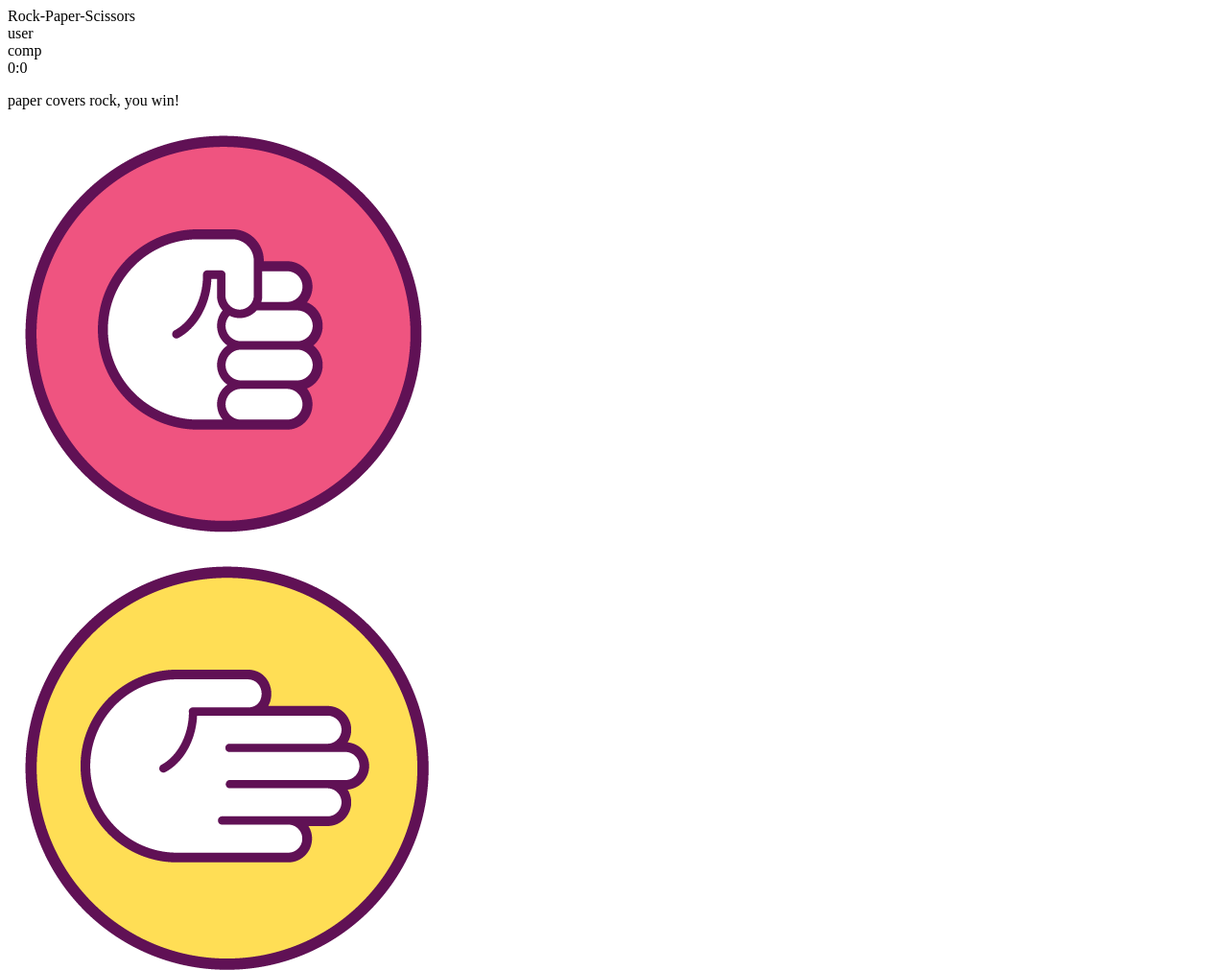
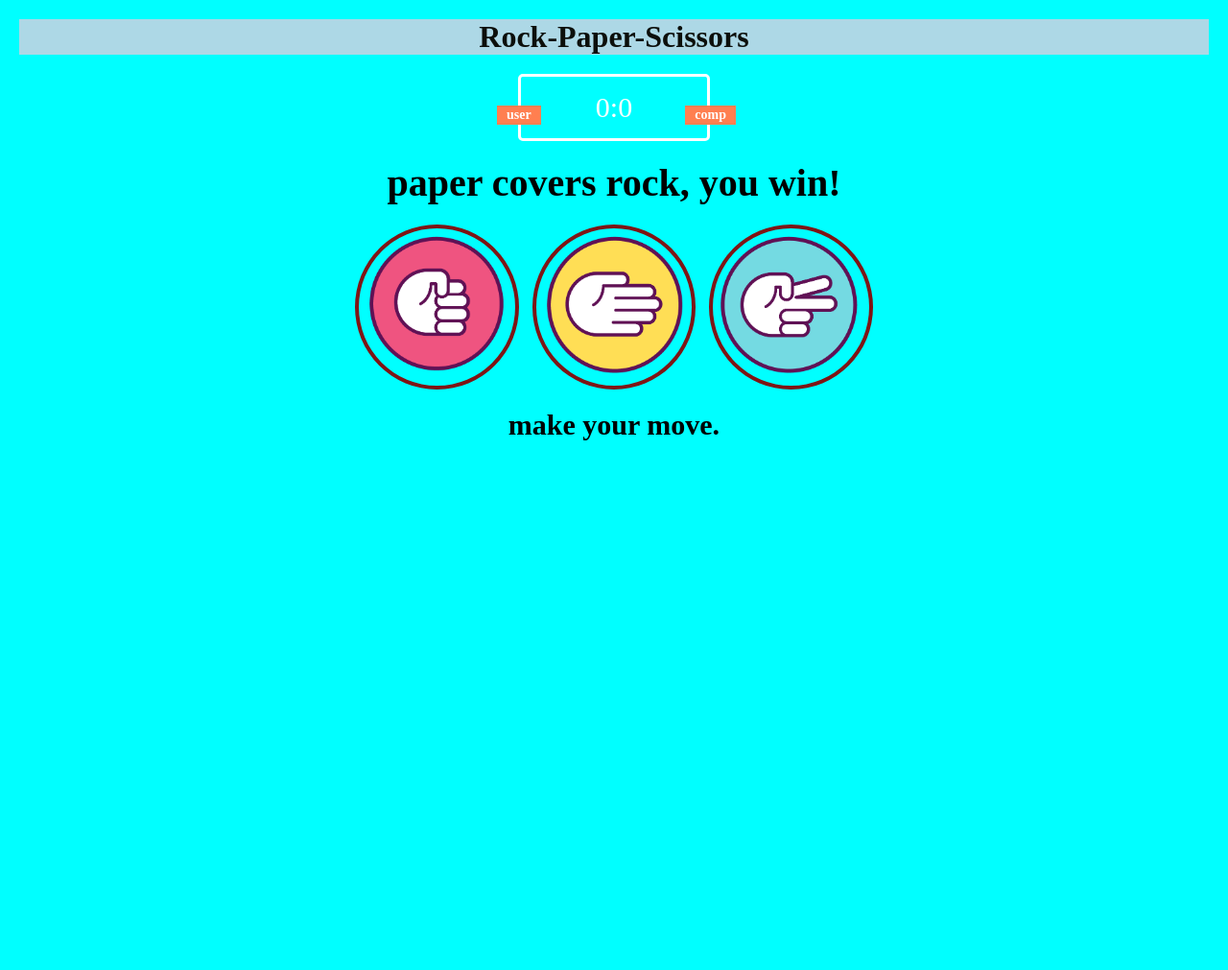
Before and after one commit to mohamedlafiteh/practise-rock-paper-scissors-game, a website: page index.html in a window 1280 px wide. Shown: the top 1011 px of the page at 96% size. After the commit the page ends 800 px from the top, so only its background shows below. Drawn offline with Linux system fonts and the light colour scheme.

Commit message:
Finish html and css part

```diff
--- a/index.html
+++ b/index.html
@@ -4,10 +4,13 @@
     <meta charset="UTF-8" />
     <meta name="viewport" content="width=device-width, initial-scale=1.0" />
     <meta http-equiv="X-UA-Compatible" content="ie=edge" />
+    <link rel="stylesheet" href="style.css" />
     <title>Rock Paper Scissors Game</title>
   </head>
   <body>
-    <header>Rock-Paper-Scissors</header>
+    <header>
+      <h1>Rock-Paper-Scissors</h1>
+    </header>
     <div class="score-board">
       <div id="user-label" class="badge">user</div>
       <div id="comp-label" class="badge">comp</div>
@@ -17,16 +20,17 @@
       <p>paper covers rock, you win!</p>
     </div>
     <div class="choices">
-      <div class="choice">
-        <img src="pic/rock.png" alt="" />
+      <div id="r" class="choice">
+        <img class="pic" src="pic/rock.png" alt="" />
       </div>
-      <div class="choice">
-        <img src="pic/paper--left.png" alt="" />
+      <div id="p" class="choice">
+        <img class="pic" src="pic/paper--left.png" alt="" />
       </div>
-      <div class="choice">
-        <img src="pic/scissors--left.png" alt="" />
+      <div id="s" class="choice">
+        <img class="pic" src="pic/scissors--left.png" alt="" />
       </div>
     </div>
+    <p id="action-message">make your move.</p>
     <script src="app.js"></script>
   </body>
   <footer></footer>
--- /dev/null
+++ b/style.css
@@ -0,0 +1,93 @@
+* {
+  margin: 0;
+  padding: 0;
+  box-sizing: border-box;
+}
+
+body {
+  background-color: aqua;
+}
+header {
+  background: lightblue;
+  margin: 20px;
+}
+
+header > h1 {
+  color: rgb(12, 15, 11);
+  text-align: center;
+  font-family: "Times New Roman", Times, serif;
+}
+
+.score-board {
+  margin: 20px auto;
+  width: 200px;
+  border: 3px solid white;
+  color: white;
+  font-size: 30px;
+  border-radius: 5px;
+  text-align: center;
+  padding: 15px 20px;
+  font-family: "Times New Roman", Times, serif;
+  position: relative;
+}
+
+.badge {
+  background: coral;
+  color: white;
+  font-size: 14px;
+  padding: 2px 10px;
+  font-family: "Times New Roman", Times, serif;
+  font-weight: bold;
+}
+
+#user-label {
+  position: absolute;
+  top: 30px;
+  left: -25px;
+}
+#comp-label {
+  position: absolute;
+  top: 30px;
+  right: -30px;
+}
+.result {
+  margin: 20px;
+  font-size: 40px;
+  color: black;
+}
+
+.result > p {
+  text-align: center;
+  font-family: "Times New Roman", Times, serif;
+  font-weight: bold;
+}
+
+.pic {
+  height: 150px;
+}
+.choice {
+  display: inline-block;
+  border: 4px solid rgb(126, 21, 21);
+  border-radius: 50%;
+  padding: 5px;
+  margin: 0 5px;
+  transition: all 0.3s ease;
+}
+.choices {
+  margin-top: 50px 0;
+  text-align: center;
+}
+
+.choice:hover {
+  cursor: pointer;
+  background: yellow;
+}
+
+#action-message {
+  margin-top: 20px;
+  text-align: center;
+  color: black;
+  font-family: "Times New Roman", Times, serif;
+  font-weight: bold;
+  font-size: 30px;
+}
```
